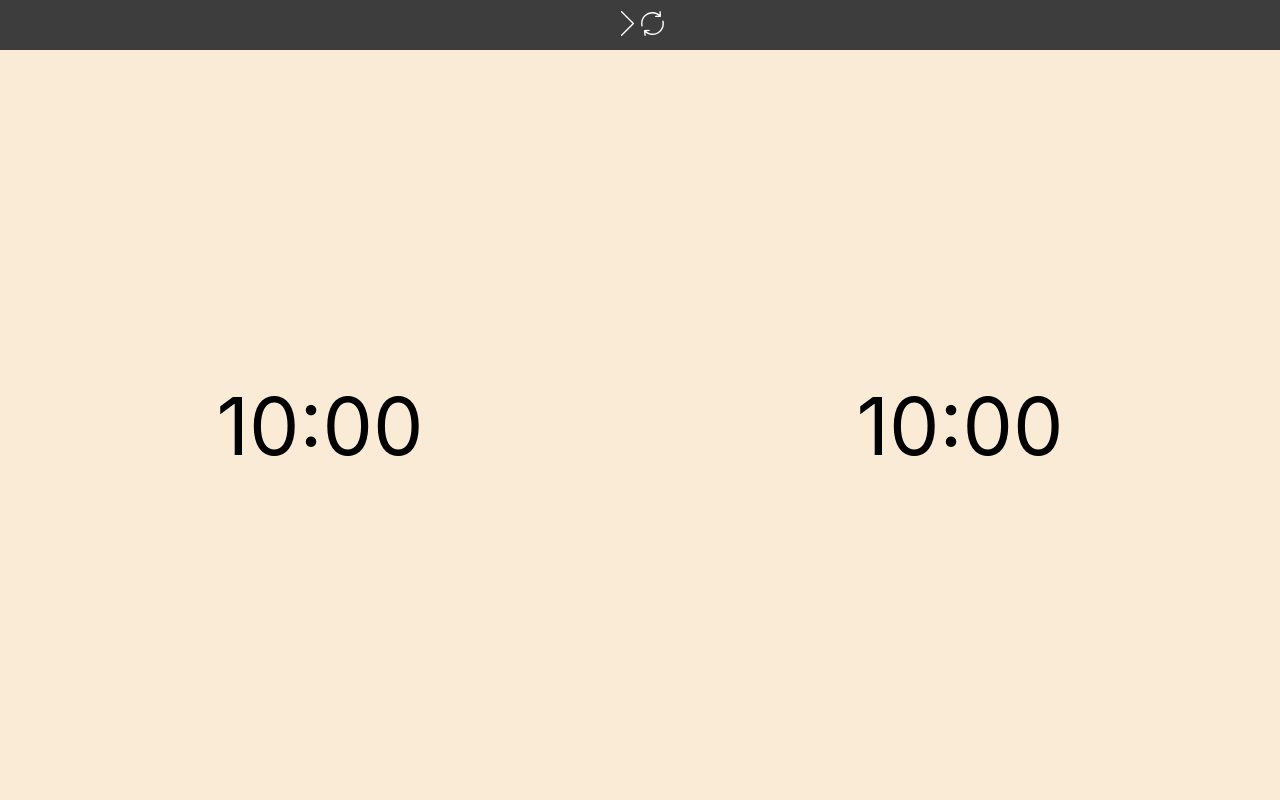
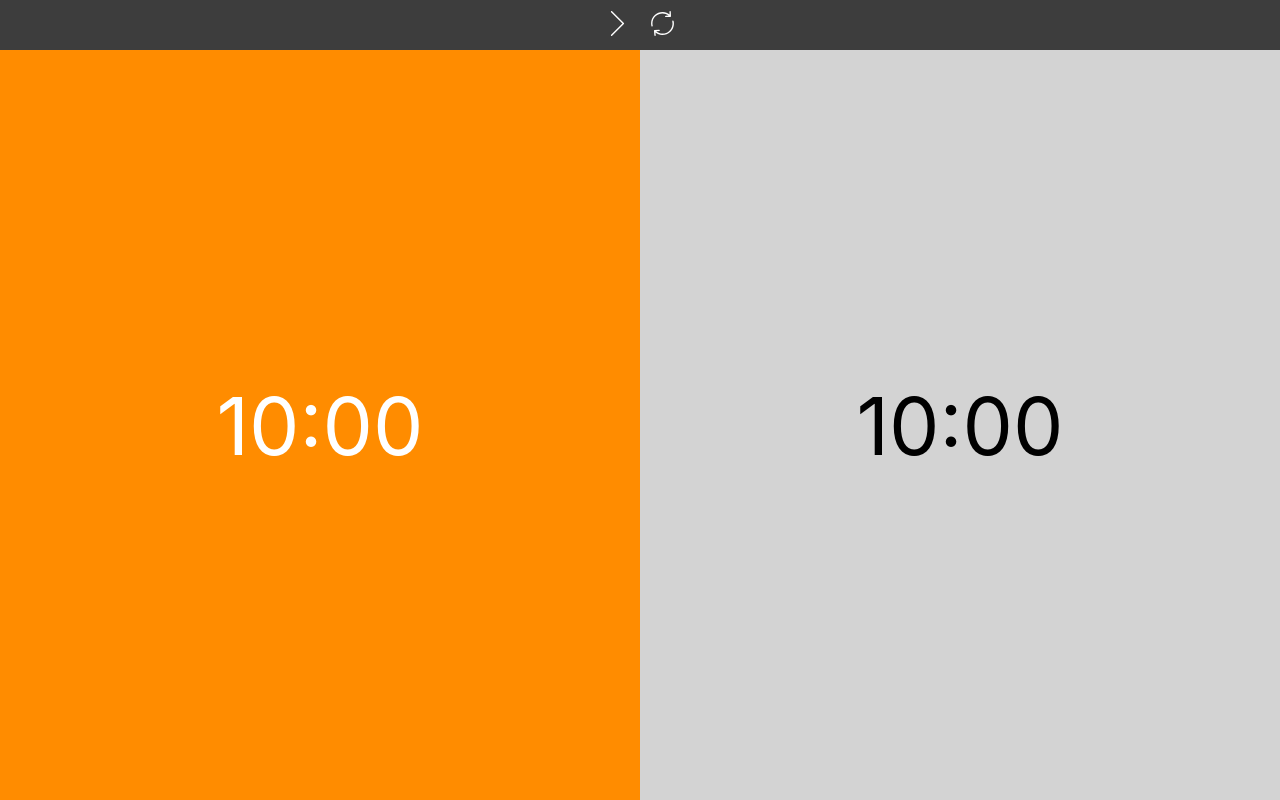
Before and after one commit to sousatg-old/react-game-clock, a React (Create React App) app: page / in a window 1280 px wide. Built offline with nearby package versions, Linux system fonts and the light colour scheme.

Commit message:
Update add pause button

```diff
--- a/src/components/Clock/Clock.css
+++ b/src/components/Clock/Clock.css
@@ -24,7 +24,7 @@
 .btn {
     background: none;
     padding: 0;
-    margin: 0;
+    margin: 10px;
     border: 0;
 }
 
--- a/src/components/Clock/Clock.tsx
+++ b/src/components/Clock/Clock.tsx
@@ -3,10 +3,12 @@ import Timer from '../Timer/Timer';
 import './Clock.css';
 import {ReactComponent as Reload} from '../../icons/reload.svg';
 import {ReactComponent as Play} from '../../icons/next.svg';
+import {ReactComponent as Pause} from '../../icons/pause.svg';
 
-const initialState = {
+var initialState = {
+    pause: true,
     playerOne: {
-        on: false,
+        on: true,
         time: 600
     },
     playerTwo: {
@@ -21,20 +23,21 @@ const Clock = () => {
 
     useEffect(() =>{
         const interval = setInterval(() => {
-            if(state.playerOne.on) {
-                let newState = state
-                newState.playerOne.time -= 1;
-                setState({...newState});
-
+            if(state.pause) {
                 return;
             }
-            if(state.playerTwo.on) {
-                let newState = state;
+
+            let newState = state;
+
+            if(state.playerOne.on) {
+                newState.playerOne.time -= 1;
+            } else {
                 newState.playerTwo.time -= 1;
-                setState({...newState});
+            }
 
-                return;
-            }
+            setState({...newState});
+
+            return;
         }, 1000);
 
         return () => clearInterval(interval);
@@ -43,6 +46,9 @@ const Clock = () => {
     const handlePlayerOneClick = () => {
         let newState = state;
 
+        if(!state.playerOne.on) return;
+
+        newState.pause = false;
         newState.playerOne.on = false;
         newState.playerTwo.on = true;
 
@@ -52,14 +58,32 @@ const Clock = () => {
     const handlePlayerTwoClick = () => {
         let newState = state;
 
+        if(!state.playerTwo.on) return;
+
+        newState.pause = false;
         newState.playerOne.on = true;
         newState.playerTwo.on = false;
 
         setState({...newState});
     }
 
+    const handlePlayClick = () => {
+        let newState = state;
+        newState.pause = !newState.pause;
+        setState({...newState});
+    }
+
     const handleTimersReset = () => {
-        setState(initialState);
+        let newState = state;
+
+        newState.pause = true;
+        newState.playerOne.on = true;
+        newState.playerOne.time = 600;
+
+        newState.playerTwo.on = false;
+        newState.playerTwo.time = 600;
+
+        setState({...newState});
     }
 
     return (
@@ -67,8 +91,8 @@ const Clock = () => {
             <div className="clock">
                 <Timer className="timer--playerone" seconds={state.playerOne.time} on={state.playerOne.on} onClick={handlePlayerOneClick} />
                 <div className="options">
-                    <button className="btn" onClick={handleTimersReset}>
-                        <Play width="25" fill="white" />
+                    <button className="btn" onClick={handlePlayClick}>
+                        {state.pause ? <Play width="25" fill="white" /> : <Pause width="25" fill="white" /> }
                     </button>
                     <button className="btn" onClick={handleTimersReset}>
                         <Reload width="25" fill="white" />
--- a/src/components/Timer/Timer.css
+++ b/src/components/Timer/Timer.css
@@ -7,9 +7,10 @@
 }
 
 .timer--inactive {
-    background-color: antiquewhite;
+    background-color: #d3d3d3;
 }
 
 .timer--active {
     background-color: darkorange;
+    color: white;
 }
--- /dev/null
+++ b/src/types/Player.ts
@@ -0,0 +1,5 @@
+export default interface Player {
+    on: boolean;
+    time: number;
+    moves: number;
+}
```
Also changed, not shown: src/icons/pause.svg (added).
